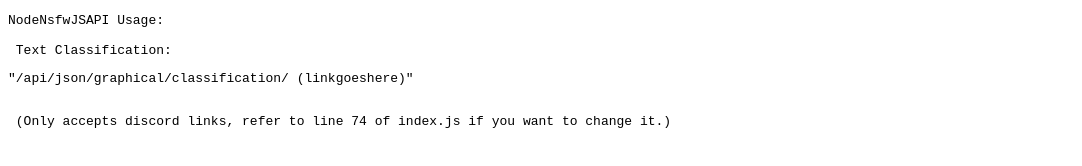
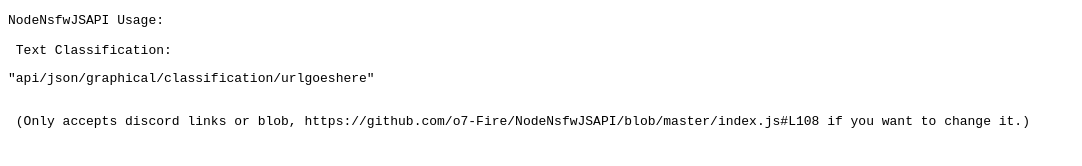
Before and after one commit to o7-Fire/NodeNsfwJSAPI, a website: page views/index.html in a window 1280 px wide. Shown: the whole page, without its empty margins (0-1082 px from the left). Drawn offline with Linux system fonts and the light colour scheme.

Commit message:
Update index.html

```diff
--- a/views/index.html
+++ b/views/index.html
@@ -1,8 +1,6 @@
 <!DOCTYPE html>
 <!---i was here -volas-->
-<html lang="en">
-
-<head>
+<html lang="en" data-lt-installed="true"><head>
     <title>o7 Api</title>
     <link href="https://raw.githubusercontent.com/o7-Fire/General/master/o7AFB.png" rel="icon" type="image/x-icon">
     <meta content="https://raw.githubusercontent.com/o7-Fire/General/master/o7AFB.png" name="twitter:image:src">
@@ -16,9 +14,9 @@
     <meta content="o7-Fire API" property="og:title">
     <meta content="NodeNsfwJSAPI" property="og:description">
 </head>
- <pre>
-NodeNsfwJSAPI Usage:
+ <body><pre>NodeNsfwJSAPI Usage:
 
- Text Classification:  <p href="/api/json/graphical">"/api/json/graphical/classification/ (linkgoeshere)"</p>
- (Only accepts discord links, refer to line 74 of index.js if you want to change it.)
+ Text Classification:  <p href="api/json/graphical">"api/json/graphical/classification/urlgoeshere"</p>
+ (Only accepts discord links or blob, https://github.com/o7-Fire/NodeNsfwJSAPI/blob/master/index.js#L108 if you want to change it.)
 </pre>
+</body></html>
```
